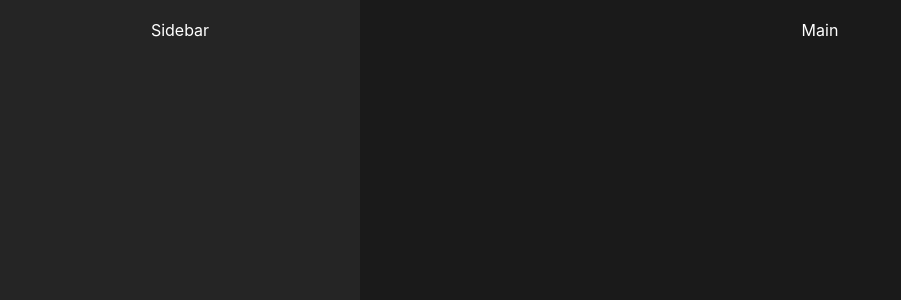
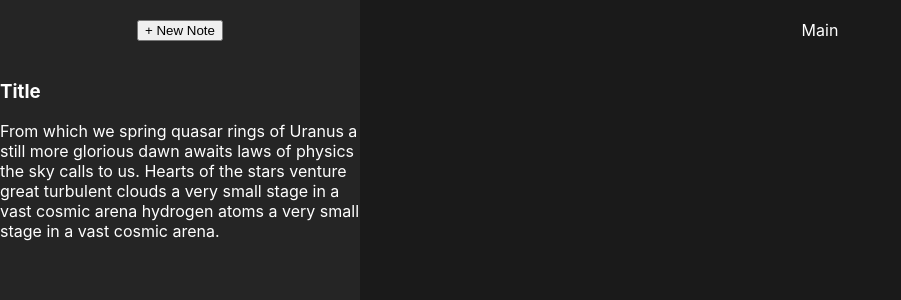
Before and after one commit to aklagoo/note-client, a React (Create React App) app: page / in a window 1280 px wide. Shown: the top 300 px of the page, without its empty margins (0-901 px from the left). Built offline with nearby package versions, Linux system fonts and the light colour scheme.

Commit message:
Added Sidebar dummy note

```diff
--- a/src/Sidebar.js
+++ b/src/Sidebar.js
@@ -1,8 +1,25 @@
 import './Sidebar.css';
+
+function Note() {
+    return (
+        <div className="Note">
+            <h3>Title</h3>
+            <p>
+                From which we spring quasar rings of Uranus a still more glorious dawn awaits
+                laws of physics the sky calls to us. Hearts of the stars venture great turbulent
+                clouds a very small stage in a vast cosmic arena hydrogen atoms a very small stage
+                in a vast cosmic arena.
+            </p>
+        </div>
+    )
+}
 
 function Sidebar() {
     return (
-        <aside className="Sidebar">Sidebar</aside>
+        <aside className="Sidebar">
+            <button className="ButtonNew"> + New Note </button>
+            <Note></Note>
+        </aside>
     );
 }
 
```
